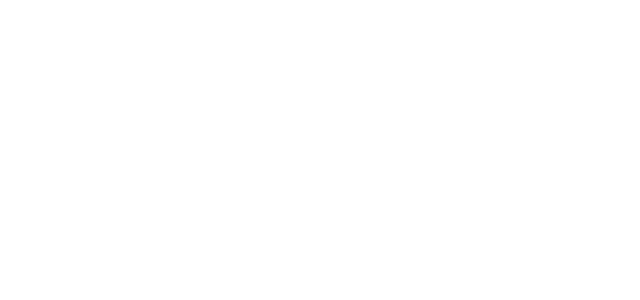
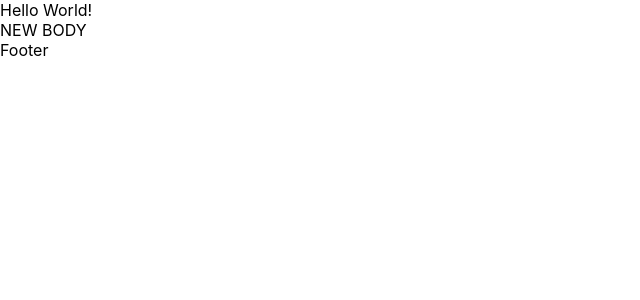
Before and after one commit to AnsarKhubiev/micro-tasks, a React (Create React App) app: page / in a window 1280 px wide. Shown: the top 300 px of the page, without its empty margins (0-640 px from the left). Built offline with nearby package versions, Linux system fonts and the light colour scheme.

Commit message:
01-вложенные компоненты

```diff
--- a/src/App.tsx
+++ b/src/App.tsx
@@ -1,9 +1,16 @@
 import './App.css';
+import {Header} from "./microTasks/01_vlojennye_komponenty/Header";
+import {Body} from "./microTasks/01_vlojennye_komponenty/Body";
+import {Footer} from "./microTasks/01_vlojennye_komponenty/Footer";
 
 function App() {
-return (
-    <div className={'APP'}>
-    </div>
-)}
+    return (
+        <>
+            <Header title="Hello World!"/>
+            <Body titleForBody="NEW BODY"/>
+            <Footer/>
+        </>
+    );
+}
 
 export default App;
--- /dev/null
+++ b/src/microTasks/01_vlojennye_komponenty/Body.tsx
@@ -0,0 +1,13 @@
+import React from 'react';
+
+type BodyPropsType = {
+    titleForBody: string
+}
+
+export const Body = ({titleForBody}: BodyPropsType) => {
+    return (
+        <div>
+            {titleForBody}
+        </div>
+    );
+};
--- /dev/null
+++ b/src/microTasks/01_vlojennye_komponenty/Footer.tsx
@@ -0,0 +1,5 @@
+export const Footer = () => {
+    return (
+        <div>Footer</div>
+    )
+}
--- /dev/null
+++ b/src/microTasks/01_vlojennye_komponenty/Header.tsx
@@ -0,0 +1,9 @@
+type  HeaderPropsType = {
+    title: string
+}
+
+export const Header = ({title}: HeaderPropsType) => {
+    return (
+        <div>{title}</div>
+    )
+}
```
